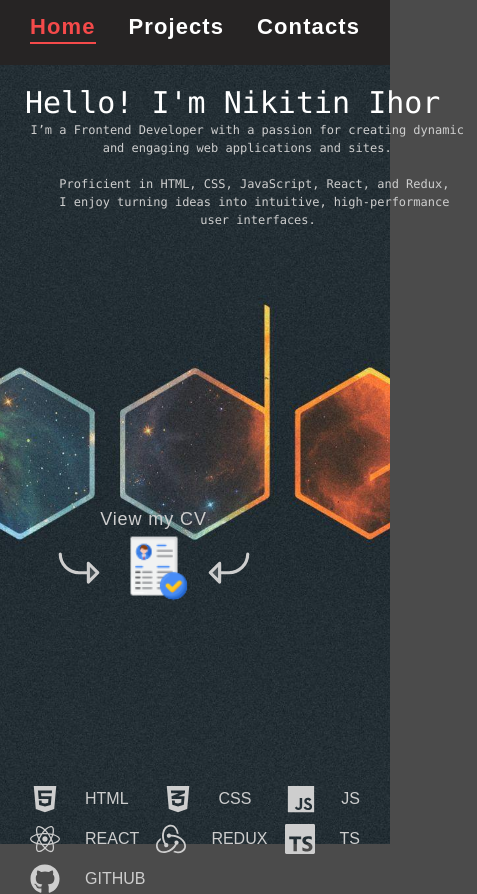
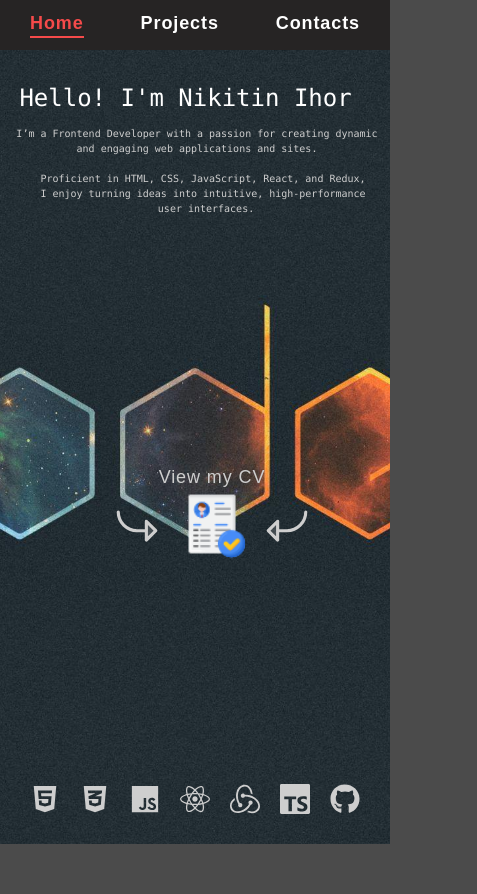
Before and after one commit to NikitinIhor/Portfolio, a React (Vite) app: page / in a window 390 px wide. Shown: the whole page, 477 px wide, since content can reach past the window. After the commit the page ends 844 px from the top, so only its background shows below. Built offline with nearby package versions, Linux system fonts and the light colour scheme.

Commit message:
homePage

```diff
--- a/src/components/Cv/Cv.module.css
+++ b/src/components/Cv/Cv.module.css
@@ -59,3 +59,9 @@
     top: 10px;
   }
 }
+@media screen and (max-width: 460px) {
+  .cv {
+    top: 55%;
+    right: 20%;
+  }
+}
--- a/src/components/Footer/Footer.jsx
+++ b/src/components/Footer/Footer.jsx
@@ -46,7 +46,7 @@ export default function Footer() {
                 [css.hidden]: !icons.html,
               })}
             >
-              <FaHtml5 /> HTML
+              <FaHtml5 /> <span>HTML</span>
             </div>
             <div
               className={clsx(css.icon, {
@@ -54,7 +54,7 @@ export default function Footer() {
                 [css.hidden]: !icons.css,
               })}
             >
-              <FaCss3Alt /> CSS
+              <FaCss3Alt /> <span>CSS</span>
             </div>
             <div
               className={clsx(css.icon, {
@@ -62,7 +62,7 @@ export default function Footer() {
                 [css.hidden]: !icons.js,
               })}
             >
-              <FaJs /> JS
+              <FaJs /> <span>JS</span>
             </div>
             <div
               className={clsx(css.icon, {
@@ -70,7 +70,7 @@ export default function Footer() {
                 [css.hidden]: !icons.react,
               })}
             >
-              <FaReact /> REACT
+              <FaReact /> <span>REACT</span>
             </div>
             <div
               className={clsx(css.icon, {
@@ -78,7 +78,7 @@ export default function Footer() {
                 [css.hidden]: !icons.redux,
               })}
             >
-              <SiRedux /> REDUX
+              <SiRedux /> <span>REDUX</span>
             </div>
             <div
               className={clsx(css.icon, {
@@ -86,7 +86,7 @@ export default function Footer() {
                 [css.hidden]: !icons.ts,
               })}
             >
-              <SiTypescript /> TS
+              <SiTypescript /> <span>TS</span>
             </div>
             <div
               className={clsx(css.icon, {
@@ -94,7 +94,7 @@ export default function Footer() {
                 [css.hidden]: !icons.github,
               })}
             >
-              <FaGithub /> GITHUB
+              <FaGithub /> <span>GITHUB</span>
             </div>
           </>
         )}
--- a/src/components/Footer/Footer.module.css
+++ b/src/components/Footer/Footer.module.css
@@ -38,3 +38,8 @@
     transform: translateY(0);
   }
 }
+@media screen and (max-width: 800px) {
+  span {
+    display: none;
+  }
+}
--- a/src/components/Navigation/Navigation.module.css
+++ b/src/components/Navigation/Navigation.module.css
@@ -36,3 +36,11 @@
   width: 100%;
   height: 2px;
 }
+@media screen and (max-width: 460px) {
+  .link {
+    font-size: 18px;
+  }
+  .header {
+    height: 50px;
+  }
+}
--- a/src/components/TypingEffect/TypingEffect.module.css
+++ b/src/components/TypingEffect/TypingEffect.module.css
@@ -25,3 +25,15 @@
     text-align: center;
   }
 }
+@media screen and (max-width: 460px) {
+  .text {
+    font-size: 10px;
+  }
+  .title {
+    font-size: 24px;
+    margin-bottom: 20px;
+  }
+  .wrapper {
+    padding: 20px 0 0 10px;
+  }
+}
```
